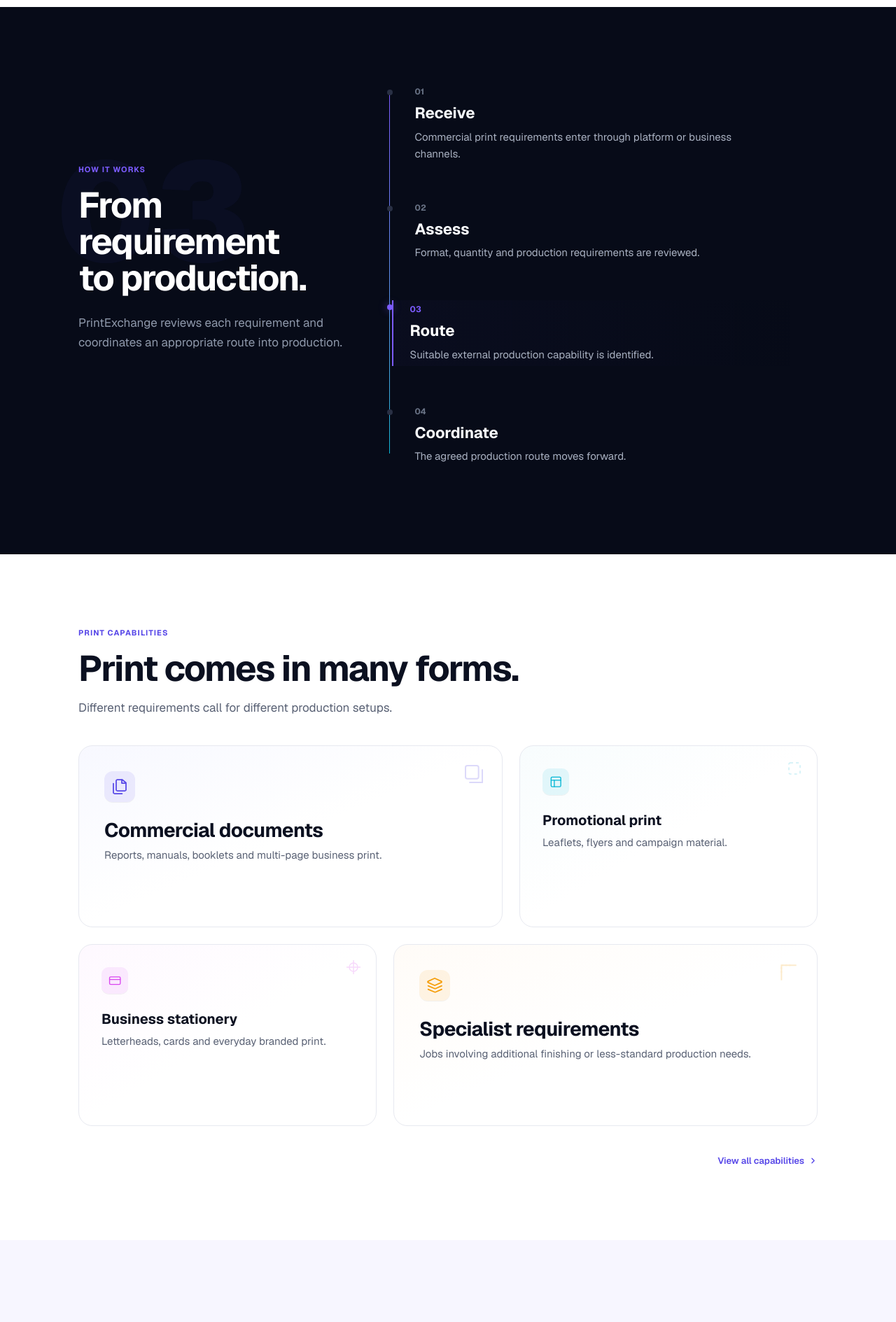
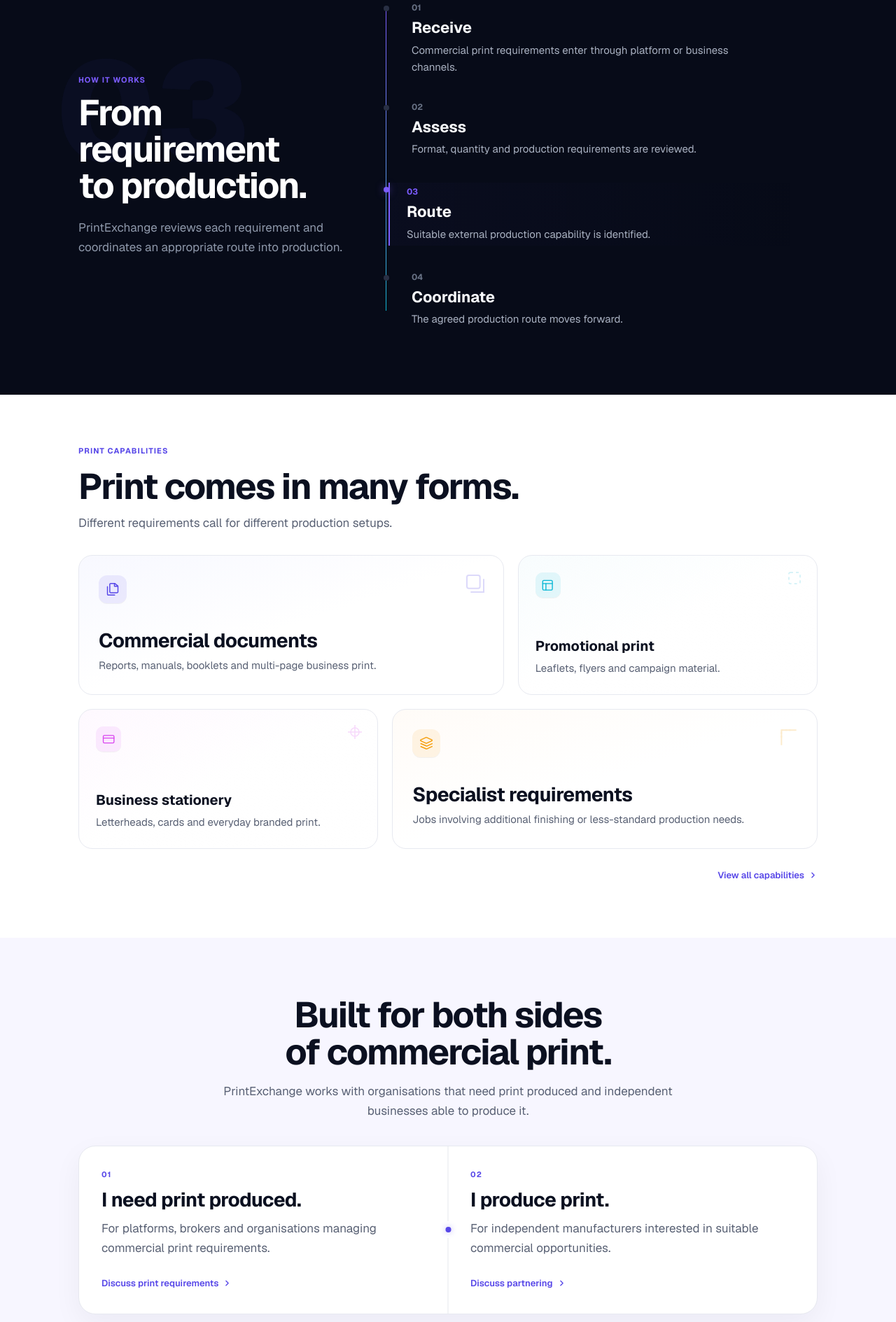
Before and after one commit to MrShaunLewisKing/RelayPrint, a Next.js app: page / in a window 1280 px wide. Shown: the part 760-2649 px from the top of the page at 70% size. Built offline with nearby package versions, Linux system fonts and the light colour scheme.

Commit message:
V1.4.3 - Density and Dead Space Pass

```diff
--- a/components/home/HomeCapabilities.tsx
+++ b/components/home/HomeCapabilities.tsx
@@ -7,27 +7,27 @@
 
 export function HomeCapabilities() {
   return (
-    <section className="bg-white py-[64px] sm:py-[104px] animate-section-reveal" aria-label="Print Capabilities">
+    <section className="bg-white pt-[64px] pb-[72px] sm:pt-[72px] sm:pb-[80px] animate-section-reveal" aria-label="Print Capabilities">
       <div className="max-w-[1120px] mx-auto px-4 sm:px-6 lg:px-8">
 
         {/* Section Header */}
-        <div className="max-w-2xl pb-[40px]">
+        <div className="max-w-2xl pb-[32px]">
           <span className="text-[0.6875rem] font-bold text-[#5747E8] tracking-[0.10em] uppercase block mb-4">
             PRINT CAPABILITIES
           </span>
           <h2 className="text-[clamp(2.5rem,4vw,3.6rem)] font-bold leading-[1.02] tracking-[-0.035em] text-[#0B1020]">
             Print comes in many forms.
           </h2>
-          <p className="mt-4 text-[1.0625rem] leading-[1.65] text-[#596174]">
+          <p className="mt-3 text-[1.0625rem] leading-[1.65] text-[#596174]">
             Different requirements call for different production setups.
           </p>
         </div>
 
         {/* 12-Column Asymmetric Bento Grid */}
-        <div className="grid grid-cols-1 md:grid-cols-12 gap-6">
+        <div className="grid grid-cols-1 md:grid-cols-12 gap-4 sm:gap-5">
 
           {/* TOP LEFT: Commercial documents (Span 7) - VIOLET */}
-          <div className="md:col-span-7 relative overflow-hidden rounded-[20px] p-[32px] sm:p-[36px] bg-linear-to-br from-[#5747E8]/[0.04] via-white to-transparent border border-[#E7E9F0] hover:-translate-y-[2px] hover:border-[#5747E8]/30 hover:shadow-[0_14px_40px_rgba(11,16,32,0.06)] transition-all duration-200 group flex flex-col justify-between min-h-[260px]">
+          <div className="md:col-span-7 relative overflow-hidden rounded-[20px] p-[24px] sm:p-[28px] bg-linear-to-br from-[#5747E8]/[0.04] via-white to-transparent border border-[#E7E9F0] hover:-translate-y-[2px] hover:border-[#5747E8]/30 hover:shadow-[0_14px_40px_rgba(11,16,32,0.06)] transition-all duration-200 group flex flex-col justify-between min-h-[200px]">
             {/* Geometric Detail: Layered sheet lines */}
             <div
               className="absolute top-6 right-6 pointer-events-none opacity-20 group-hover:opacity-40 group-hover:-translate-y-1 transition-all duration-200 text-[#5747E8]"
@@ -39,10 +39,10 @@
               </svg>
             </div>
 
-            <div className="relative z-10">
-              <div className="w-[44px] h-[44px] rounded-xl bg-[#5747E8]/10 text-[#5747E8] flex items-center justify-center mb-6 shadow-2xs group-hover:-translate-y-[2px] transition-transform duration-200">
+            <div className="relative z-10 flex flex-col h-full">
+              <div className="w-[40px] h-[40px] rounded-xl bg-[#5747E8]/10 text-[#5747E8] flex items-center justify-center mb-5 shadow-2xs group-hover:-translate-y-[2px] transition-transform duration-200">
                 <svg
-                  className="size-6"
+                  className="size-5"
                   xmlns="http://www.w3.org/2000/svg"
                   width="24"
                   height="24"
@@ -58,6 +58,7 @@
                   <path d="M15 2v5h5" />
                 </svg>
               </div>
+              <div className="mt-auto">
                 <h3 className="text-[1.75rem] font-[650] text-[#0B1020] leading-[1.15] tracking-[-0.02em]">
                   Commercial documents
                 </h3>
@@ -66,9 +67,10 @@
                 </p>
               </div>
             </div>
+          </div>
 
           {/* TOP RIGHT: Promotional print (Span 5) - CYAN */}
-          <div className="md:col-span-5 relative overflow-hidden rounded-[20px] p-[28px] sm:p-[32px] bg-linear-to-br from-[#06B6D4]/[0.04] via-white to-transparent border border-[#E7E9F0] hover:-translate-y-[2px] hover:border-[#06B6D4]/30 hover:shadow-[0_14px_40px_rgba(11,16,32,0.06)] transition-all duration-200 group flex flex-col justify-between min-h-[260px]">
+          <div className="md:col-span-5 relative overflow-hidden rounded-[20px] p-[22px] sm:p-[24px] bg-linear-to-br from-[#06B6D4]/[0.04] via-white to-transparent border border-[#E7E9F0] hover:-translate-y-[2px] hover:border-[#06B6D4]/30 hover:shadow-[0_14px_40px_rgba(11,16,32,0.06)] transition-all duration-200 group flex flex-col justify-between min-h-[180px]">
             {/* Geometric Detail: Page outline */}
             <div
               className="absolute top-5 right-5 pointer-events-none opacity-20 group-hover:opacity-40 group-hover:-translate-y-1 transition-all duration-200 text-[#06B6D4]"
@@ -79,8 +81,8 @@
               </svg>
             </div>
 
-            <div className="relative z-10">
-              <div className="w-[38px] h-[38px] rounded-[10px] bg-[#06B6D4]/10 text-[#06B6D4] flex items-center justify-center mb-6 shadow-2xs group-hover:-translate-y-[2px] transition-transform duration-200">
+            <div className="relative z-10 flex flex-col h-full">
+              <div className="w-[36px] h-[36px] rounded-[10px] bg-[#06B6D4]/10 text-[#06B6D4] flex items-center justify-center mb-5 shadow-2xs group-hover:-translate-y-[2px] transition-transform duration-200">
                 <svg
                   className="size-[1.15rem]"
                   xmlns="http://www.w3.org/2000/svg"
@@ -98,6 +100,7 @@
                   <path d="M9 21V9" />
                 </svg>
               </div>
+              <div className="mt-auto">
                 <h3 className="text-[1.25rem] font-[650] text-[#0B1020] leading-[1.2]">
                   Promotional print
                 </h3>
@@ -106,9 +109,10 @@
                 </p>
               </div>
             </div>
+          </div>
 
           {/* BOTTOM LEFT: Business stationery (Span 5) - MAGENTA */}
-          <div className="md:col-span-5 relative overflow-hidden rounded-[20px] p-[28px] sm:p-[32px] bg-linear-to-br from-[#D946EF]/[0.04] via-white to-transparent border border-[#E7E9F0] hover:-translate-y-[2px] hover:border-[#D946EF]/30 hover:shadow-[0_14px_40px_rgba(11,16,32,0.06)] transition-all duration-200 group flex flex-col justify-between min-h-[260px]">
+          <div className="md:col-span-5 relative overflow-hidden rounded-[20px] p-[22px] sm:p-[24px] bg-linear-to-br from-[#D946EF]/[0.04] via-white to-transparent border border-[#E7E9F0] hover:-translate-y-[2px] hover:border-[#D946EF]/30 hover:shadow-[0_14px_40px_rgba(11,16,32,0.06)] transition-all duration-200 group flex flex-col justify-between min-h-[180px]">
             {/* Geometric Detail: Registration marks */}
             <div
               className="absolute top-5 right-5 pointer-events-none opacity-20 group-hover:opacity-40 group-hover:rotate-45 transition-all duration-300 text-[#D946EF]"
@@ -120,8 +124,8 @@
               </svg>
             </div>
 
-            <div className="relative z-10">
-              <div className="w-[38px] h-[38px] rounded-[10px] bg-[#D946EF]/10 text-[#D946EF] flex items-center justify-center mb-6 shadow-2xs group-hover:-translate-y-[2px] transition-transform duration-200">
+            <div className="relative z-10 flex flex-col h-full">
+              <div className="w-[36px] h-[36px] rounded-[10px] bg-[#D946EF]/10 text-[#D946EF] flex items-center justify-center mb-5 shadow-2xs group-hover:-translate-y-[2px] transition-transform duration-200">
                 <svg
                   className="size-[1.15rem]"
                   xmlns="http://www.w3.org/2000/svg"
@@ -138,6 +142,7 @@
                   <line x1="2" x2="22" y1="10" y2="10" />
                 </svg>
               </div>
+              <div className="mt-auto">
                 <h3 className="text-[1.25rem] font-[650] text-[#0B1020] leading-[1.2]">
                   Business stationery
                 </h3>
@@ -146,9 +151,10 @@
                 </p>
               </div>
             </div>
+          </div>
 
           {/* BOTTOM RIGHT: Specialist requirements (Span 7) - AMBER */}
-          <div className="md:col-span-7 relative overflow-hidden rounded-[20px] p-[32px] sm:p-[36px] bg-linear-to-br from-[#F59E0B]/[0.04] via-white to-transparent border border-[#E7E9F0] hover:-translate-y-[2px] hover:border-[#F59E0B]/30 hover:shadow-[0_14px_40px_rgba(11,16,32,0.06)] transition-all duration-200 group flex flex-col justify-between min-h-[260px]">
+          <div className="md:col-span-7 relative overflow-hidden rounded-[20px] p-[24px] sm:p-[28px] bg-linear-to-br from-[#F59E0B]/[0.04] via-white to-transparent border border-[#E7E9F0] hover:-translate-y-[2px] hover:border-[#F59E0B]/30 hover:shadow-[0_14px_40px_rgba(11,16,32,0.06)] transition-all duration-200 group flex flex-col justify-between min-h-[200px]">
             {/* Geometric Detail: Crop corner */}
             <div
               className="absolute top-6 right-6 pointer-events-none opacity-20 group-hover:opacity-40 group-hover:translate-x-1 group-hover:-translate-y-1 transition-all duration-200 text-[#F59E0B]"
@@ -160,10 +166,10 @@
               </svg>
             </div>
 
-            <div className="relative z-10">
-              <div className="w-[44px] h-[44px] rounded-xl bg-[#F59E0B]/10 text-[#F59E0B] flex items-center justify-center mb-6 shadow-2xs group-hover:-translate-y-[2px] transition-transform duration-200">
+            <div className="relative z-10 flex flex-col h-full">
+              <div className="w-[40px] h-[40px] rounded-xl bg-[#F59E0B]/10 text-[#F59E0B] flex items-center justify-center mb-5 shadow-2xs group-hover:-translate-y-[2px] transition-transform duration-200">
                 <svg
-                  className="size-6"
+                  className="size-5"
                   xmlns="http://www.w3.org/2000/svg"
                   width="24"
                   height="24"
@@ -179,6 +185,7 @@
                   <path d="m22 17.65-8.58 3.9a2 2 0 0 1-1.66 0L2.6 17.65" />
                 </svg>
               </div>
+              <div className="mt-auto">
                 <h3 className="text-[1.75rem] font-[650] text-[#0B1020] leading-[1.15] tracking-[-0.02em]">
                   Specialist requirements
                 </h3>
@@ -187,11 +194,12 @@
                 </p>
               </div>
             </div>
+          </div>
 
         </div>
 
         {/* Section Action at Bottom Right */}
-        <div className="mt-10 flex justify-end">
+        <div className="mt-7 flex justify-end">
           <Link
             href="/capabilities"
             className="inline-flex items-center gap-1.5 text-[13px] font-semibold text-[#5747E8] hover:text-[#4C3DD6] transition-colors group"
--- a/components/home/HomeFooter.tsx
+++ b/components/home/HomeFooter.tsx
@@ -16,9 +16,9 @@
         PRINTEXCHANGE
       </div>
 
-      <div className="relative z-10 max-w-[1120px] py-14 px-4 sm:px-6 lg:px-8 lg:pt-18 mx-auto">
+      <div className="relative z-10 max-w-[1120px] pt-[64px] pb-[50px] lg:pt-[72px] lg:pb-[60px] px-4 sm:px-6 lg:px-8 mx-auto">
         {/* 4-Area Navigation Grid */}
-        <div className="grid grid-cols-1 md:grid-cols-2 lg:grid-cols-12 gap-8 lg:gap-12 pb-12 border-b border-[#161B2E]">
+        <div className="grid grid-cols-1 md:grid-cols-2 lg:grid-cols-12 gap-8 lg:gap-12 pb-[40px] border-b border-[#161B2E]">
 
           {/* Brand Column (5 cols) */}
           <div className="lg:col-span-5 space-y-3">
--- a/components/home/HomePartners.tsx
+++ b/components/home/HomePartners.tsx
@@ -8,18 +8,18 @@
 export function HomePartners() {
   return (
     <section
-      className="bg-[#F7F6FF] py-[96px] sm:py-[112px] animate-section-reveal"
+      className="bg-[#F7F6FF] pt-[72px] pb-[48px] sm:pt-[84px] sm:pb-[64px] animate-section-reveal"
       aria-label="Audiences"
     >
       <div className="max-w-[1120px] mx-auto px-4 sm:px-6 lg:px-8">
 
         {/* Section Header */}
-        <div className="text-center max-w-2xl mx-auto mb-[64px]">
+        <div className="text-center max-w-2xl mx-auto mb-[32px] sm:mb-[36px]">
           <h2 className="text-[clamp(2.5rem,4vw,3.6rem)] font-bold leading-[1.02] tracking-[-0.035em] text-[#0B1020]">
             Built for both sides
             <span className="block text-[#0B1020]">of commercial print.</span>
           </h2>
-          <p className="mt-6 text-[1.0625rem] leading-[1.65] text-[#596174]">
+          <p className="mt-4 text-[1.0625rem] leading-[1.65] text-[#596174]">
             PrintExchange works with organisations that need print produced and independent businesses able to produce it.
           </p>
         </div>
@@ -29,20 +29,20 @@
           <div className="flex flex-col md:flex-row relative">
 
             {/* LEFT COLUMN: 01 I need print produced */}
-            <div className="w-full md:w-1/2 p-[40px] sm:p-[64px] flex flex-col justify-between hover:bg-[#5747E8]/[0.02] transition-colors duration-200">
+            <div className="w-full md:w-1/2 p-[28px] sm:p-[32px] flex flex-col justify-between hover:bg-[#5747E8]/[0.02] transition-colors duration-200">
               <div>
-                <span className="text-[0.6875rem] font-bold text-[#5747E8] tracking-[0.10em] uppercase block mb-4">
+                <span className="text-[0.6875rem] font-bold text-[#5747E8] tracking-[0.10em] uppercase block mb-3">
                   01
                 </span>
                 <h3 className="text-[1.75rem] font-[650] text-[#0B1020] leading-[1.15] tracking-[-0.02em]">
                   I need print produced.
                 </h3>
-                <p className="mt-3 text-[1.0625rem] leading-[1.65] text-[#596174]">
+                <p className="mt-2.5 text-[1.0625rem] leading-[1.65] text-[#596174]">
                   For platforms, brokers and organisations managing commercial print requirements.
                 </p>
               </div>
 
-              <div className="mt-10">
+              <div className="mt-6">
                 <Link
                   href="/contact"
                   className="inline-flex items-center gap-1.5 text-[13px] font-semibold text-[#5747E8] hover:text-[#4C3DD6] transition-colors group"
@@ -76,20 +76,20 @@
             <div className="md:hidden h-[1px] w-full bg-[#E5E7EE]" aria-hidden="true" />
 
             {/* RIGHT COLUMN: 02 I produce print */}
-            <div className="w-full md:w-1/2 p-[40px] sm:p-[64px] flex flex-col justify-between hover:bg-[#06B6D4]/[0.02] transition-colors duration-200">
+            <div className="w-full md:w-1/2 p-[28px] sm:p-[32px] flex flex-col justify-between hover:bg-[#06B6D4]/[0.02] transition-colors duration-200">
               <div>
-                <span className="text-[0.6875rem] font-bold text-[#5747E8] tracking-[0.10em] uppercase block mb-4">
+                <span className="text-[0.6875rem] font-bold text-[#5747E8] tracking-[0.10em] uppercase block mb-3">
                   02
                 </span>
                 <h3 className="text-[1.75rem] font-[650] text-[#0B1020] leading-[1.15] tracking-[-0.02em]">
                   I produce print.
                 </h3>
-                <p className="mt-3 text-[1.0625rem] leading-[1.65] text-[#596174]">
+                <p className="mt-2.5 text-[1.0625rem] leading-[1.65] text-[#596174]">
                   For independent manufacturers interested in suitable commercial opportunities.
                 </p>
               </div>
 
-              <div className="mt-10">
+              <div className="mt-6">
                 <Link
                   href="/partner-network"
                   className="inline-flex items-center gap-1.5 text-[13px] font-semibold text-[#5747E8] hover:text-[#4C3DD6] transition-colors group"
--- a/components/home/HomeProcess.tsx
+++ b/components/home/HomeProcess.tsx
@@ -8,28 +8,28 @@
 export function HomeProcess() {
   return (
     <section
-      className="bg-[#070B18] text-white py-[64px] sm:py-[112px] relative overflow-hidden animate-section-reveal"
+      className="bg-[#070B18] text-white py-[64px] sm:py-[88px] relative overflow-hidden animate-section-reveal"
       aria-label="How It Works"
     >
       <div className="max-w-[1120px] mx-auto px-4 sm:px-6 lg:px-8 relative z-10">
-        <div className="flex flex-col lg:flex-row lg:gap-[6%] items-start">
+        <div className="flex flex-col lg:flex-row lg:gap-[56px] items-start">
 
           {/* Left Column (approx 38%) - Sticky on Desktop */}
-          <div className="w-full lg:w-[38%] lg:sticky lg:top-[112px] relative mb-16 lg:mb-0">
+          <div className="w-full lg:w-[38%] lg:sticky lg:top-[88px] relative mb-12 lg:mb-0">
             {/* Subtle decorative motif behind left column */}
             <div className="absolute -left-8 -top-8 text-[200px] font-black text-[#5747E8]/5 leading-none pointer-events-none select-none" aria-hidden="true">
               03
             </div>
 
-            <div className="relative z-10">
-              <span className="text-[0.6875rem] font-bold text-[#7C5CFF] tracking-[0.10em] uppercase block mb-4">
+            <div className="relative z-10 mt-[16px]">
+              <span className="text-[0.6875rem] font-bold text-[#7C5CFF] tracking-[0.10em] uppercase block mb-3">
                 HOW IT WORKS
               </span>
               <h2 className="text-[clamp(2.5rem,4vw,3.6rem)] font-bold leading-[1.02] tracking-[-0.035em] text-[#FFFFFF]">
                 From requirement
                 <span className="block text-[#FFFFFF]">to production.</span>
               </h2>
-              <p className="mt-6 text-[1.0625rem] leading-[1.65] text-[#8E98AA] max-w-sm">
+              <p className="mt-5 text-[1.0625rem] leading-[1.65] text-[#8E98AA] max-w-sm">
                 PrintExchange reviews each requirement and coordinates an appropriate route into production.
               </p>
             </div>
@@ -45,20 +45,20 @@
             {/* Active filled line (violet -> cyan) - animate once */}
             <div className="absolute top-[12px] bottom-[32px] left-[3px] w-[1px] bg-linear-to-b from-[#7C5CFF] to-[#06B6D4] z-0 origin-top animate-route-fill" aria-hidden="true" />
 
-            <div className="space-y-[48px] sm:space-y-[56px] relative z-10">
+            <div className="space-y-[32px] sm:space-y-[36px] relative z-10">
               {/* Step 01: Receive */}
               <div className="flex gap-x-8 opacity-0 animate-step-reveal [animation-delay:120ms] [animation-fill-mode:forwards]">
                 <div className="relative mt-[6px]">
                   <span className="block size-2 rounded-full bg-[#293044]" />
                 </div>
                 <div className="grow">
-                  <span className="text-[11px] sm:text-[12px] font-bold text-[#697386] block mb-2">
+                  <span className="text-[11px] sm:text-[12px] font-bold text-[#697386] block mb-1.5">
                     01
                   </span>
                   <h3 className="text-[20px] sm:text-[22px] font-[650] text-[#F8FAFC] leading-tight">
                     Receive
                   </h3>
-                  <p className="mt-2 text-[14px] sm:text-[15px] leading-[1.6] text-[#A9B1C1] max-w-lg">
+                  <p className="mt-1.5 text-[14px] sm:text-[15px] leading-[1.6] text-[#A9B1C1] max-w-lg">
                     Commercial print requirements enter through platform or business channels.
                   </p>
                 </div>
@@ -70,13 +70,13 @@
                   <span className="block size-2 rounded-full bg-[#293044]" />
                 </div>
                 <div className="grow">
-                  <span className="text-[11px] sm:text-[12px] font-bold text-[#697386] block mb-2">
+                  <span className="text-[11px] sm:text-[12px] font-bold text-[#697386] block mb-1.5">
                     02
                   </span>
                   <h3 className="text-[20px] sm:text-[22px] font-[650] text-[#F8FAFC] leading-tight">
                     Assess
                   </h3>
-                  <p className="mt-2 text-[14px] sm:text-[15px] leading-[1.6] text-[#A9B1C1] max-w-lg">
+                  <p className="mt-1.5 text-[14px] sm:text-[15px] leading-[1.6] text-[#A9B1C1] max-w-lg">
                     Format, quantity and production requirements are reviewed.
                   </p>
                 </div>
@@ -88,13 +88,13 @@
                   <span className="block size-2 rounded-full bg-[#7C5CFF] shadow-[0_0_12px_rgba(124,92,255,0.6)]" />
                 </div>
                 <div className="grow border-l-2 border-[#7C5CFF] pl-6 -ml-[33px] bg-linear-to-r from-[#7C5CFF]/[0.03] to-transparent py-1 pr-4 rounded-r-2xl">
-                  <span className="text-[11px] sm:text-[12px] font-bold text-[#7C5CFF] block mb-2">
+                  <span className="text-[11px] sm:text-[12px] font-bold text-[#7C5CFF] block mb-1.5">
                     03
                   </span>
                   <h3 className="text-[20px] sm:text-[22px] font-[650] text-white leading-tight">
                     Route
                   </h3>
-                  <p className="mt-2 text-[14px] sm:text-[15px] leading-[1.6] text-[#A9B1C1] max-w-lg">
+                  <p className="mt-1.5 text-[14px] sm:text-[15px] leading-[1.6] text-[#A9B1C1] max-w-lg">
                     Suitable external production capability is identified.
                   </p>
                 </div>
@@ -105,14 +105,14 @@
                 <div className="relative mt-[6px]">
                   <span className="block size-2 rounded-full bg-[#293044]" />
                 </div>
-                <div className="grow pb-4">
-                  <span className="text-[11px] sm:text-[12px] font-bold text-[#697386] block mb-2">
+                <div className="grow pb-2">
+                  <span className="text-[11px] sm:text-[12px] font-bold text-[#697386] block mb-1.5">
                     04
                   </span>
                   <h3 className="text-[20px] sm:text-[22px] font-[650] text-[#F8FAFC] leading-tight">
                     Coordinate
                   </h3>
-                  <p className="mt-2 text-[14px] sm:text-[15px] leading-[1.6] text-[#A9B1C1] max-w-lg">
+                  <p className="mt-1.5 text-[14px] sm:text-[15px] leading-[1.6] text-[#A9B1C1] max-w-lg">
                     The agreed production route moves forward.
                   </p>
                 </div>
```
Also changed, not shown: components/home/HomeCTA.tsx (+4 -4 lines), components/home/HomeHero.tsx (+7 -7 lines). Lines whose indentation alone changed are shown as unchanged.
